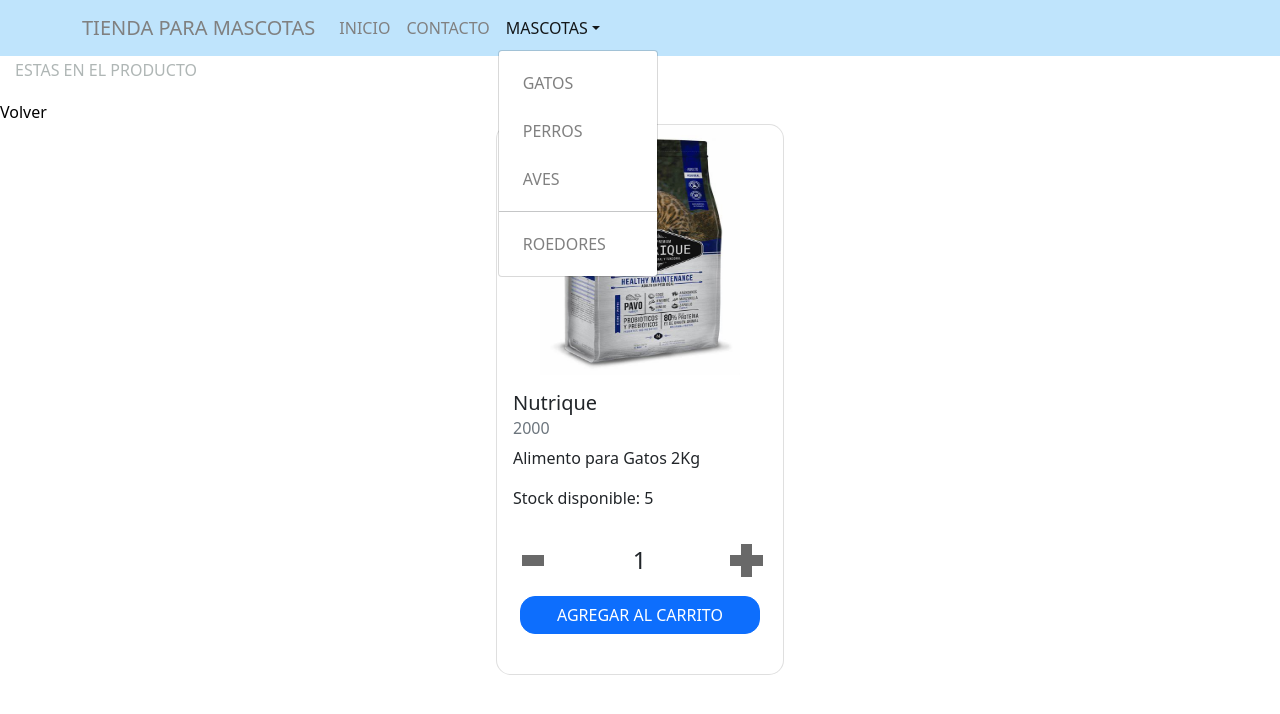
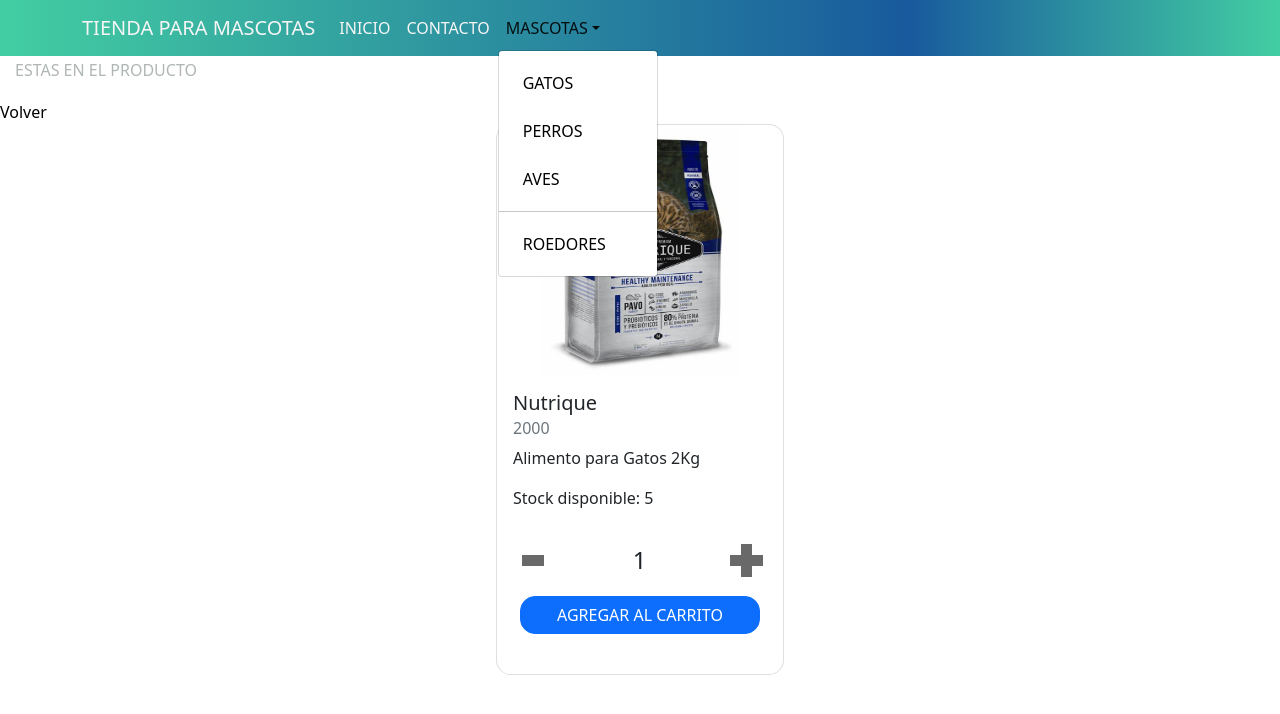
Before and after one commit to CastroMayra/idea-becerra-castro, a React (Create React App) app: page /item/1 in a window 1280 px wide. Both pictures are taken after a click on the button "MASCOTAS". Shown: the top 714 px of the page. Built offline with nearby package versions, Linux system fonts and the light colour scheme.

Commit message:
Se configura firebase/firestore en la app

```diff
--- a/package.json
+++ b/package.json
@@ -7,6 +7,7 @@
     "@testing-library/react": "^12.1.2",
     "@testing-library/user-event": "^13.5.0",
     "bootstrap": "^5.1.3",
+    "firebase": "^8.8.0",
     "react": "^17.0.2",
     "react-bootstrap": "^2.1.0",
     "react-dom": "^17.0.2",
--- a/src/components/Cart.css
+++ b/src/components/Cart.css
@@ -25,7 +25,7 @@
     background-color: white;
     text-align: center;
     padding: 20px 0;
-    font-size: 18px;
+    font-size: 16px;
     text-transform: capitalize;
 
 }
@@ -34,14 +34,14 @@
     background-color: white;
     text-align: center;
     padding: 20px 0;
-    font-size: 18px;
+    font-size: 16px;
 }
 
 .grid-price {
     background-color: white;
     text-align: center;
     padding: 20px 0;
-    font-size: 18px;
+    font-size: 16px;
 }
 
 .grid-total  {
@@ -95,6 +95,6 @@
 
    .btn-grad:hover {
      background-position: right center; /* change the direction of the change here */
-     color: #fff;
+     color: lightgray;
      text-decoration: none;
    }
--- a/src/components/Cart.jsx
+++ b/src/components/Cart.jsx
@@ -8,6 +8,7 @@
 export default function Cart() {
 
     const { carrito, removeItem, clear, isEmpty } = useContext(cartContext);
+    const [actualizarCarrito, setActualizarCarrito] = useState(false);
 
     function total() {
         let total = 0;
@@ -17,13 +18,19 @@
         return total;
     }
 
+    useEffect(() => {
+        setActualizarCarrito(!actualizarCarrito);
+    })
+
+
     return (
         <>
             {(isEmpty()) ?
                 <>
                     <br></br>
-                    <div>No hay productos en el carrito!</div>
-                    <Link to={"/"} style={{ textDecoration: 'none', color: 'black' }}>Elegir productos</Link>
+                    <div style={{ color: 'gray', fontSize: '20px', textTransform: 'none' }}>Ehmm... parece que no hay productos en el Carrito!</div>
+                    <br />
+                    <Link to={"/"} style={{ textDecoration: 'none', color: 'whitesmoke', backgroundColor: '#457D9B', textTransform: 'uppercase', padding: '10px', borderRadius: '15px' }}>Elegir productos</Link>
                 </>
                 :
                 <>
@@ -36,7 +43,7 @@
                             return <>
                                 <div className="grid-item">{producto.item.title}</div>
                                 <div className="grid-count">{producto.quantity}</div>
-                                <div className="grid-price">{producto.item.price}</div>
+                                <div className="grid-price">{producto.item.price * producto.quantity}</div>
                                 <div onClick={() => removeItem(producto.item.id)} className="grid-delete">
                                     <img className="img-delete" src='/img/remove.png' width="25" height="30" />
                                 </div>
--- a/src/components/CartWidget.jsx
+++ b/src/components/CartWidget.jsx
@@ -1,18 +1,26 @@
-import React, { useContext } from "react";
+import React, { useContext, useEffect, useState } from "react";
 import { Link } from "react-router-dom";
 import { cartContext } from "../context/CartContext";
 
 export default function CartWidget() {
 
   const { carrito } = useContext(cartContext);
+  const [cartCount, setCartCount] = useState(false);
+
 
   function cantidad() {
     let cantidad = 0;
     carrito.forEach(element => {
-      cantidad = cantidad + element.quantity
+      cantidad += Number(element.quantity)
+
     });
     return cantidad
   }
+
+  useEffect(() => {
+    setCartCount(!cartCount);
+  })
+
 
   return (
     <>
--- a/src/components/ItemDetail.jsx
+++ b/src/components/ItemDetail.jsx
@@ -14,12 +14,12 @@
     let [agregarCarrito, setAgregarCarrito] = useState(false); /* ya funca =) */
 
     function onAdd(contador) {
-        setAgregarCarrito(true);
+        setAgregarCarrito(!agregarCarrito);
         addItem(producto, contador)
     }
 
     function onRemove(itemId) {
-        setAgregarCarrito(false);
+        setAgregarCarrito(!agregarCarrito);
         removeItem(itemId)
     }
 
@@ -34,7 +34,7 @@
                         {producto.description}
                     </Card.Text>
                     <Card.Text >Stock disponible: {producto.stock}</Card.Text>
-                    {(agregarCarrito || isInCart(producto.id)) ?
+                    {(isInCart(producto.id)) ?
                         <>
                             <Card style={{ width: '15rem', marginLeft: 'auto', marginRight: 'auto', borderStyle: 'none' }}>
                                 <Button variant="primary" style={{ borderRadius: '15px' }}>
--- a/src/components/NavBar.css
+++ b/src/components/NavBar.css
@@ -1,22 +1,21 @@
-.navBar{
-     background-color: '#BFE4FC';
-    }
+
 
 .navBrand{
-    color: gray;
+    color: whitesmoke;
     text-decoration: none;
     text-transform: uppercase;
+
 }
 
 .navLink {
     text-decoration: none;
-    color: gray;
+    color: whitesmoke;
 }
 
 .navLink:hover{
-    color: #693DF5   ;
+    color: lightgray;
 }
 
 .navBrand:hover{
-    color: #693DF5   ;
+    color: lightgray;
 }
--- a/src/components/NavBar.jsx
+++ b/src/components/NavBar.jsx
@@ -22,7 +22,7 @@
     return (
         <>
 
-            <Navbar bg="#BFE4FC" expand="lg" style={{ backgroundColor: '#BFE4FC' }}>
+            <Navbar expand="lg" style={{ backgroundImage: `linear-gradient(to right, #43cea2 0%, #185a9d  71%, #43cea2  100%)`, }}>
                 <Container>
                     <Navbar.Brand>
                         <Link to={"/"} class="navBrand">
@@ -30,7 +30,7 @@
                         </Link>
                     </Navbar.Brand>
                     <Navbar.Toggle aria-controls="basic-navbar-nav" />
-                    <Navbar.Collapse id="basic-navbar-nav">
+                    <Navbar.Collapse id="basic-navbar-nav" >
                         <Nav className="me-auto">
                             <Nav.Link>
                                 <Link to={"/"} class="navLink" >
@@ -45,22 +45,22 @@
                             {/* <Nav.Link href="#contacto">CONTACTO</Nav.Link>*/}
                             <NavDropdown title="MASCOTAS" id="basic-nav-dropdown">
                                 <NavDropdown.Item>
-                                    <Nav.Link>
-                                        <Link to={"/categoria/gatos"} class="navLink">
+                                    <Nav.Link >
+                                        <Link to={"/categoria/gatos"} class="navLink" style={{ color: 'black' }}>
                                             GATOS
                                         </Link>
                                     </Nav.Link>
                                 </NavDropdown.Item>
                                 <NavDropdown.Item>
                                     <Nav.Link>
-                                        <Link to={"/categoria/perros"} class="navLink">
+                                        <Link to={"/categoria/perros"} class="navLink" style={{ color: 'black' }}>
                                             PERROS
                                         </Link>
                                     </Nav.Link>
                                 </NavDropdown.Item>
                                 <NavDropdown.Item>
                                     <Nav.Link>
-                                        <Link to={"/categoria/aves"} class="navLink">
+                                        <Link to={"/categoria/aves"} class="navLink" style={{ color: 'black' }}>
                                             AVES
                                         </Link>
                                     </Nav.Link>
@@ -68,7 +68,7 @@
                                 <NavDropdown.Divider />
                                 <NavDropdown.Item>
                                     <Nav.Link>
-                                        <Link to={"/categoria/roedores"} class="navLink">
+                                        <Link to={"/categoria/roedores"} class="navLink" style={{ color: 'black' }}>
                                             ROEDORES
                                         </Link>
                                     </Nav.Link>
```
Also changed, not shown: src/firebase/firebase.js (added, +22 -0 lines), 1 other file (tests, documents, lock files or other folders).
